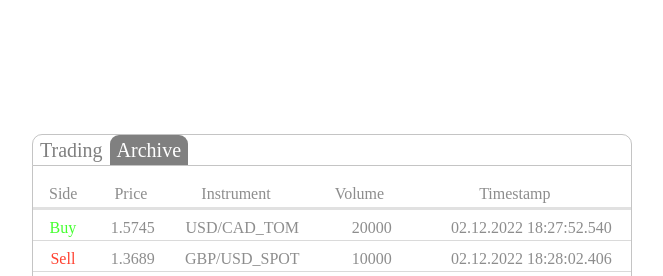
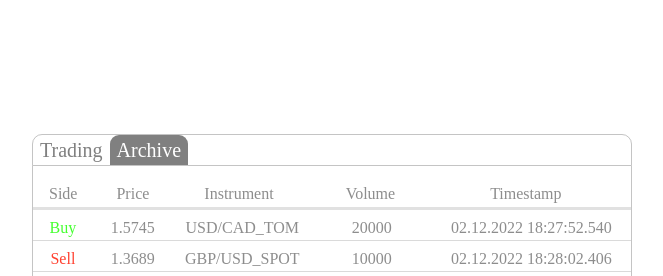
Before and after one commit to kartemdev/buy-sell, a React (Create React App) app: page /archive in a window 1280 px wide. Shown: the top 276 px of the page, without its empty margins (308-971 px from the left). Built offline with nearby package versions, Linux system fonts and the light colour scheme.

Commit message:
fix table head

```diff
--- a/src/components/archiveUi/TableHead.jsx
+++ b/src/components/archiveUi/TableHead.jsx
@@ -13,9 +13,9 @@ function TableHead() {
   return (
     <StyledTableHead>
       <h4 style={{ marginLeft: 16 }}>Side</h4>
-      <h4 style={{ marginLeft: 37 }}>Price</h4>
-      <h4 style={{ marginLeft: 54 }}>Instrument</h4>
-      <h4 style={{ marginLeft: 64 }}>Volume</h4>
+      <h4 style={{ marginLeft: 39 }}>Price</h4>
+      <h4 style={{ marginLeft: 55 }}>Instrument</h4>
+      <h4 style={{ marginLeft: 72 }}>Volume</h4>
       <h4 style={{ marginLeft: 95 }}>Timestamp</h4>
     </StyledTableHead>
   );
```
